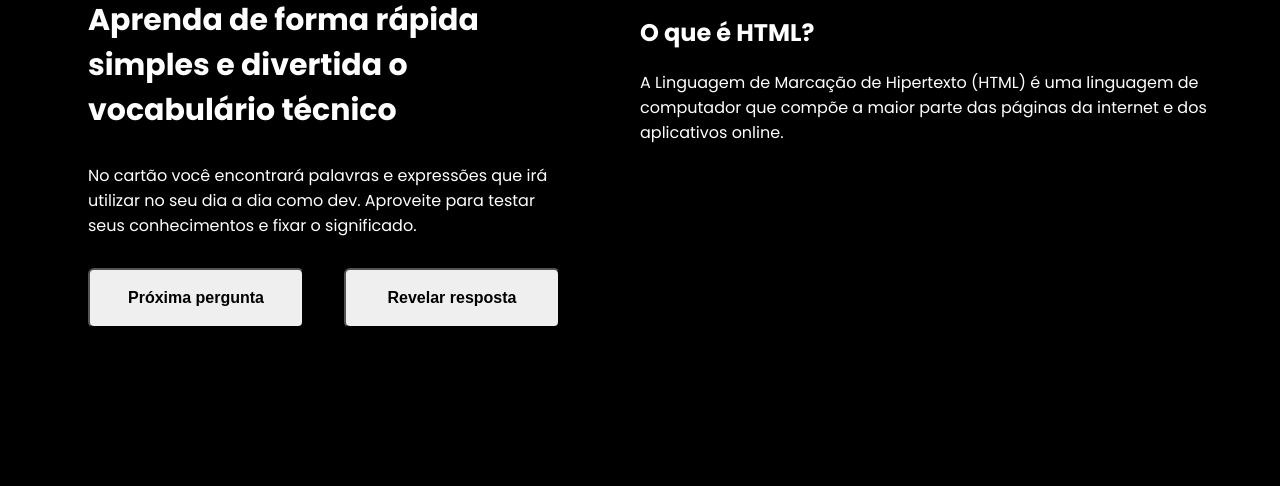
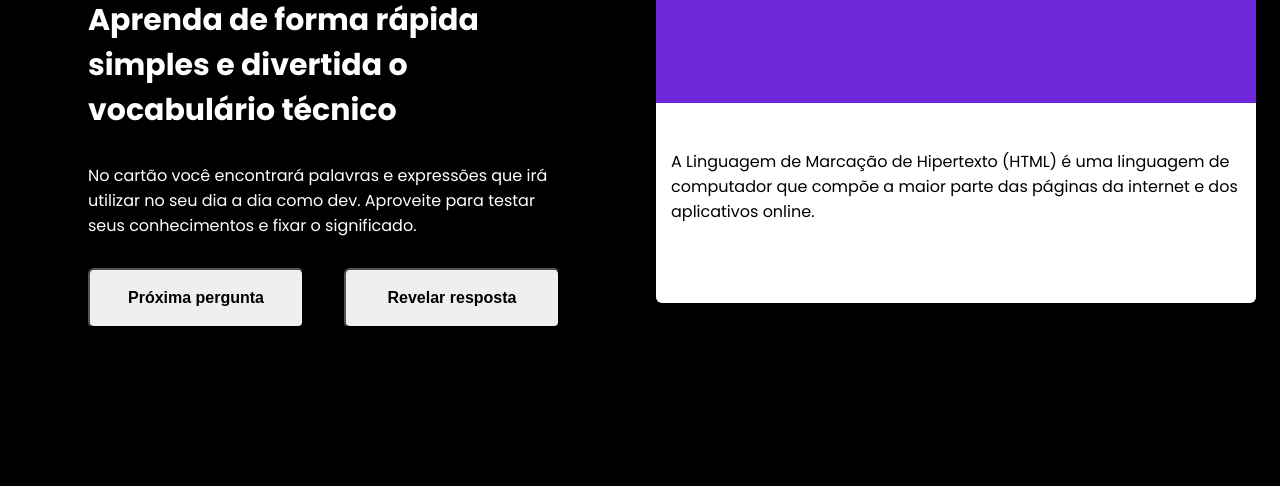
Before and after one commit to jvsiilva/quickStaart, a website: page index.html in a window 1280 px wide. Shown: the part 330-816 px from the top of the page. Drawn offline with Linux system fonts and the light colour scheme.

Commit message:
Atualização

```diff
--- a/css/style.css
+++ b/css/style.css
@@ -22,39 +22,47 @@ body {
 .principal {
   padding: 8rem;
 }
-
 .princial-logo {
   font-size: 6rem;
 }
-
 .principal-titulo {
   font-size: 3rem;
 }
-
 .principal-descricao {
   margin: 3rem 0;
 }
-
 .botao {
   font-size: 1.6rem;
   font-weight: 700;
   width: 100%;
   height: 6rem;
   cursor: pointer;
-  border-radius: 0.6rem;
 }
-
 .botoes {
   display: flex;
   justify-content: space-between;
   gap: 4rem;
 }
-/*
-fonte
-posicionamnto
-espaçamento
-card
-botões
 
-
-*/
+.card {
+  background: #ffffff;
+  max-width: 60rem;
+  overflow: hidden;
+}
+.card-cabecalho {
+  background-color: #7026d9;
+  height: 25rem;
+}
+.card-titulo {
+  font-size: 2.5rem;
+  font-weight: 700;
+}
+.card-conteudo {
+  color: #000000;
+  padding: 3rem 1.5rem;
+  min-height: 14rem;
+}
+.card,
+.botao {
+  border-radius: 0.6rem;
+}
--- a/index.html
+++ b/index.html
@@ -34,13 +34,13 @@
 
       <div class="container centralizar">
         <!--Caixa da direita-->
-        <div>
+        <div class="card">
           <!--Card-->
-          <div>
+          <div class="card-cabecalho centralizar">
             <!--Card da PERGUNTA -->
-            <h2>O que é HTML?</h2>
+            <h1 class="card-titulo">O que é HTML?</h1>
           </div>
-          <div>
+          <div class="card-conteudo">
             <!--Card da RESPOSTA -->
             <p>
               A Linguagem de Marcação de Hipertexto (HTML) é uma linguagem de
```
